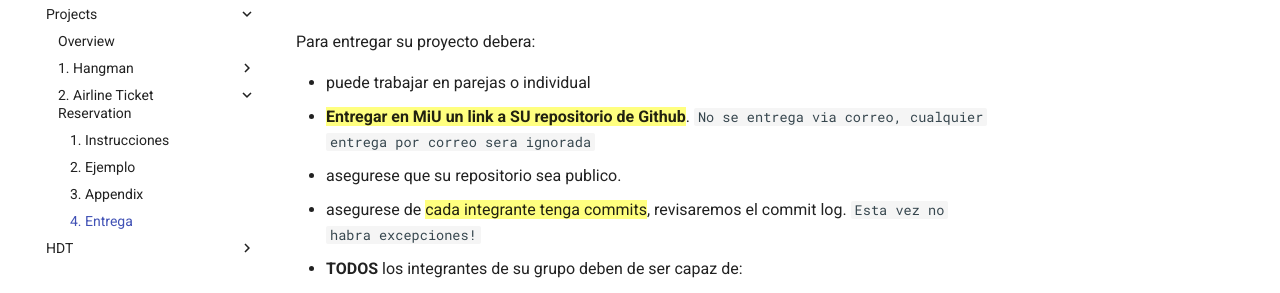
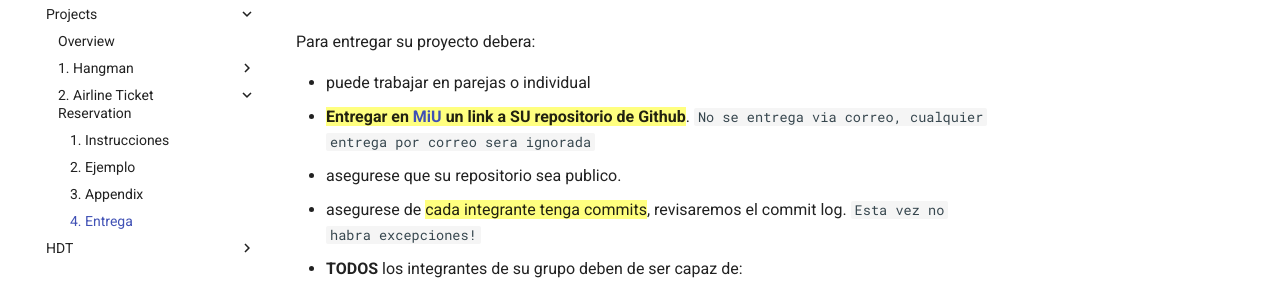
Before and after one commit to cs-ufm/cs101-2020, an MkDocs documentation site: the page built from docs/projects/airline/entrega.md, in a window 1280 px wide. Shown: the part 151-444 px from the top of the page. Built offline with MkDocs 1.6.1 and Material for MkDocs 9.7.7, drawn with Linux system fonts in a browser that asks for light colours; comment, search, counter and statistics services are not loaded; part of the change alters nothing that is shown.

```diff
--- a/docs/projects/airline/entrega.md
+++ b/docs/projects/airline/entrega.md
@@ -3,7 +3,7 @@
 Para entregar su proyecto debera:
 
 - puede trabajar en parejas o individual
-- ==**Entregar en MiU un link a SU repositorio de Github**==. `No se entrega via correo, cualquier entrega por correo sera ignorada`
+- ==**Entregar en [MiU](https://miu.ufm.edu/) un link a SU repositorio de Github**==. `No se entrega via correo, cualquier entrega por correo sera ignorada`
 - asegurese que su repositorio sea publico.
 - asegurese de ==cada integrante tenga commits==, revisaremos el commit log. `Esta vez no habra excepciones!`
 - **TODOS** los integrantes de su grupo deben de ser capaz de:
```
